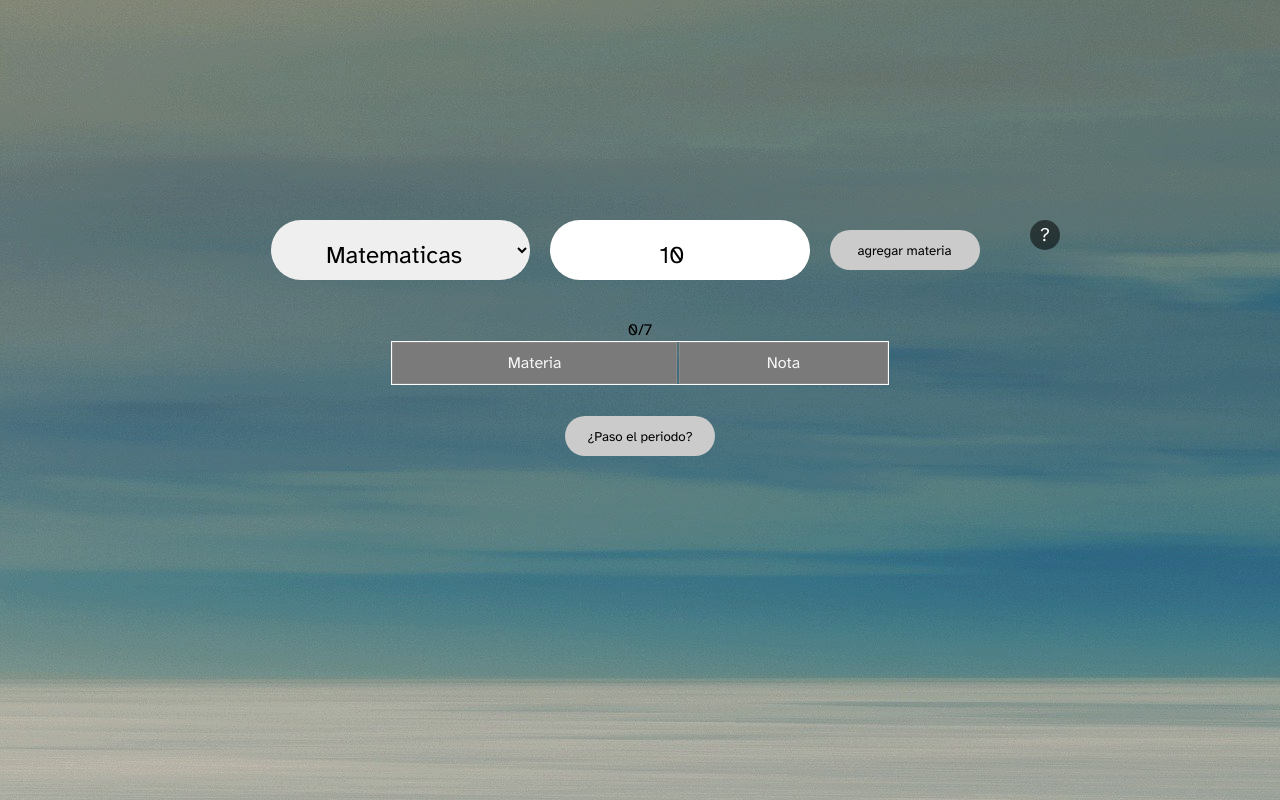
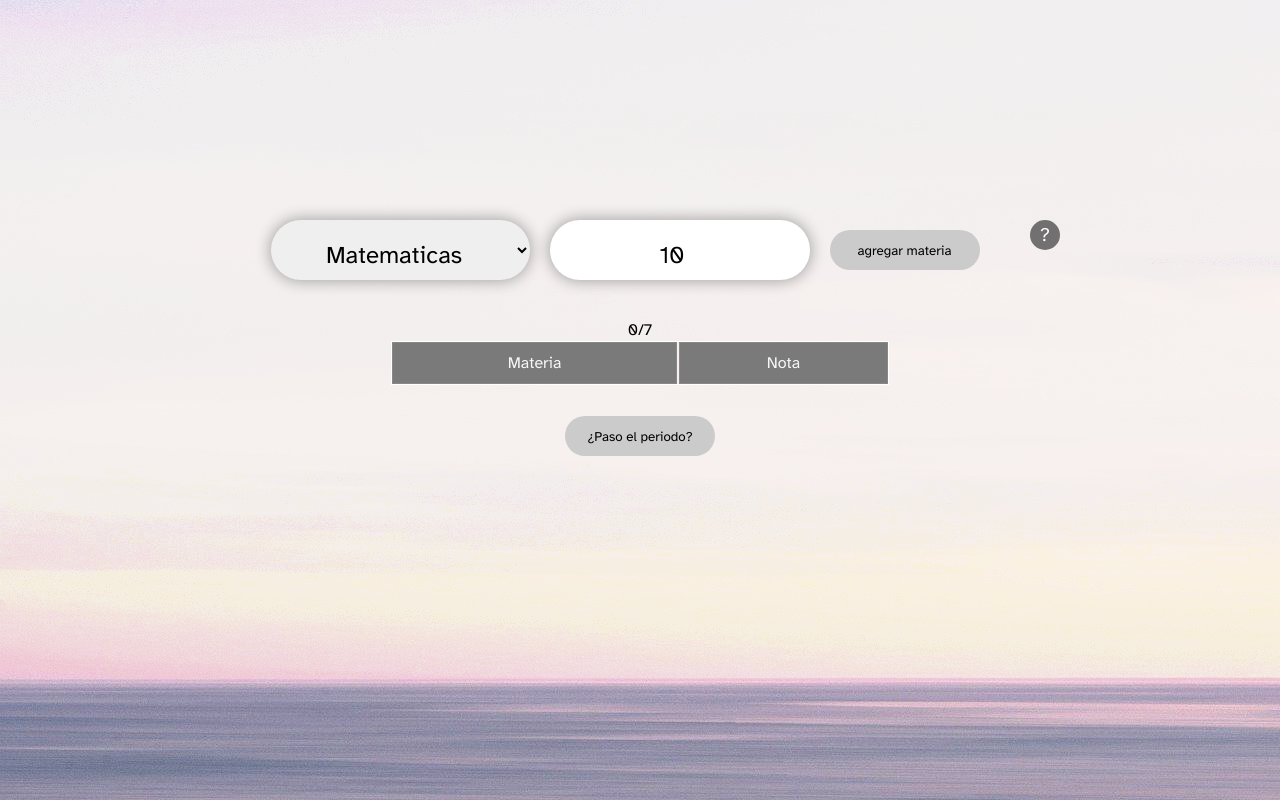
Before and after one commit to maesedev/add-signatures, a website: page index.html in a window 1280 px wide. Drawn offline with Linux system fonts and the light colour scheme.

Commit message:
Arreglamos algo de la parte estetica de la página

```diff
--- a/style.css
+++ b/style.css
@@ -14,15 +14,15 @@
 }
 
 body{
-    overflow: hidden;
-    padding:15vh ;
+    max-height: 120vh;
+    padding: 15vh  15vh 0 15vh;
     background-color: var(--main-color);
     background-image: url(img/sea-6553205_1920.jpg);
-    background-blend-mode: exclusion;
+    background-blend-mode: hard-light;
 }
 
 #main-container{
-    padding:100px;
+    padding:100px 100px 0 100px;
 }
 
 form{
@@ -64,6 +64,8 @@ form{
     border-radius: 2rem;
     text-align: center;
     padding: 10px 10px 0 10px;
+    box-shadow: 0 0 15px 1px #0005;
+
 }
 select{
     font-size: 1.5em;
@@ -73,6 +75,7 @@ select{
     border-radius: 2rem;
     text-align: center;
     padding: 10px 10px 0 10px;
+    box-shadow: 0 0 15px 1px #0005;
 }
 button#submit-btn ,
 button#bonice-o-miedo{
@@ -90,8 +93,6 @@ button#bonice-o-miedo{
 
 #table{
     width:500px;
-    max-height: 266px;
-    overflow-y: scroll;
 }
 
 #table tr{
@@ -113,3 +114,8 @@ td {
     padding: 10px;
     border: 1px solid var(--main-color-dark);
 }
+
+
+.table-materias td {
+    background: var(--main-color);
+}
```
